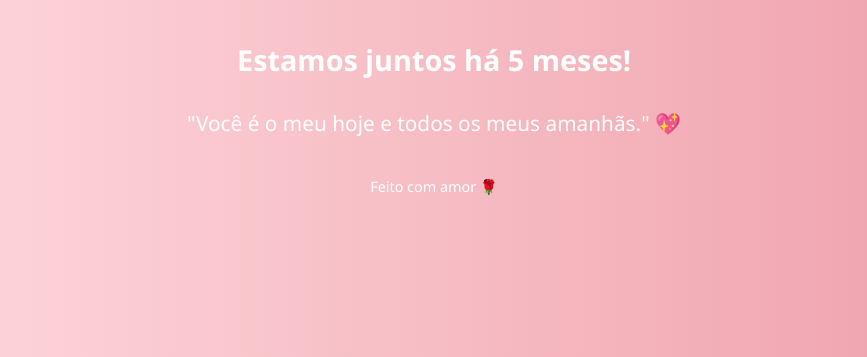
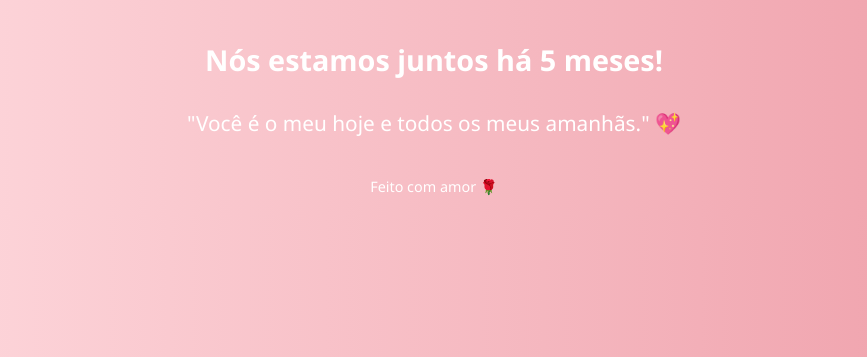
Before and after one commit to igormb18/amor, a plain HTML site: page index.html in a window 1280 px wide. Shown: the part 443-800 px from the top of the page, without its empty margins (206-1073 px from the left). Drawn offline with Linux system fonts and the light colour scheme.

Commit message:
index.html

```diff
--- a/index.html
+++ b/index.html
@@ -117,7 +117,7 @@
       months--;
     }
 
-    document.getElementById('monthCounter').innerText = `Estamos juntos há ${months} meses!`;
+    document.getElementById('monthCounter').innerText = `Nós estamos juntos há ${months} meses!`;
 
     // Slideshow
     const slides = document.querySelectorAll('.slideshow-container img');
```
